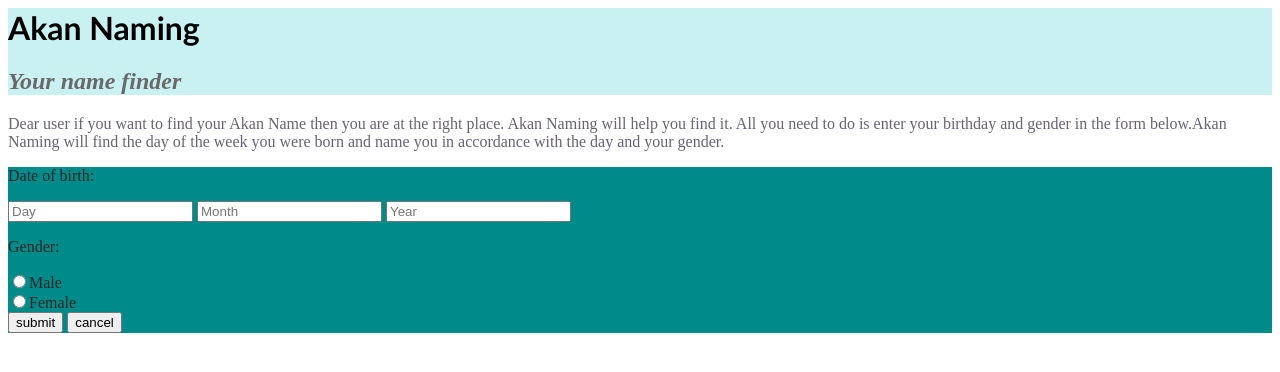
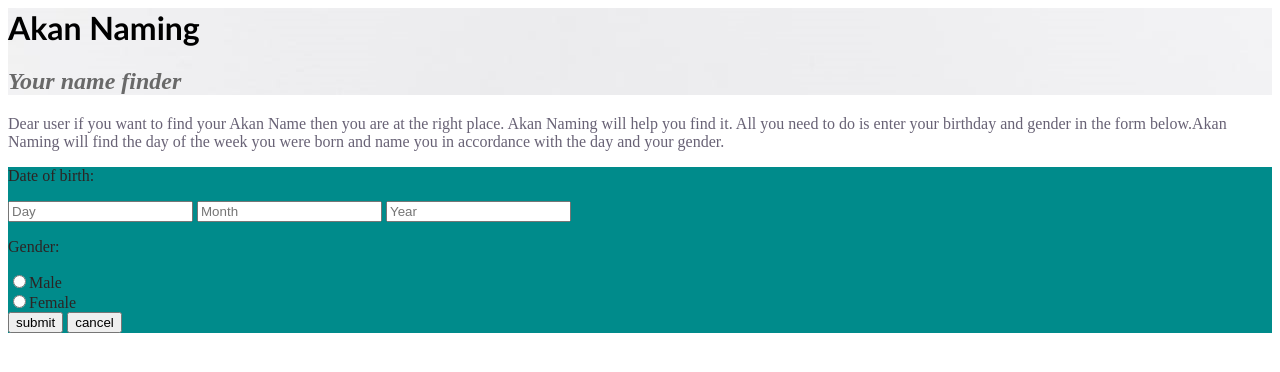
Before and after one commit to Abdihakim-Muhumed/Akan-Namer, a plain HTML site: page index.html in a window 1280 px wide. Drawn offline with Linux system fonts and the light colour scheme.

Commit message:
Update styles.css

```diff
--- a/css/styles.css
+++ b/css/styles.css
@@ -1,6 +1,5 @@
 .header{
-
-    background-color: rgb(202, 241, 241);
+    background-image: url(bg1.png);
     background-size: initial;
 }
 h1{
```
Also changed, not shown: css/bg1.png (added).
